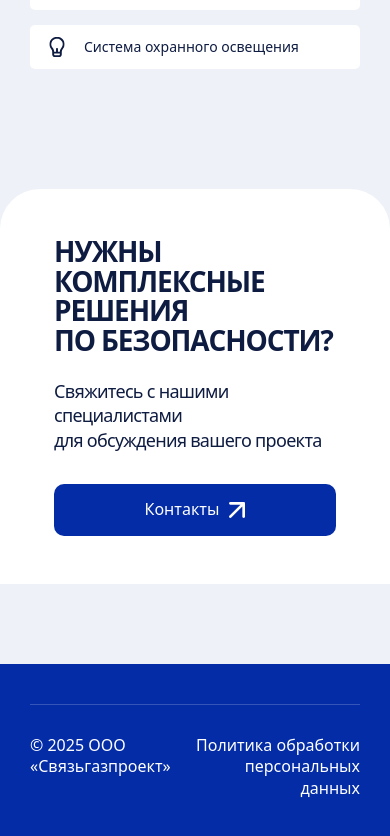
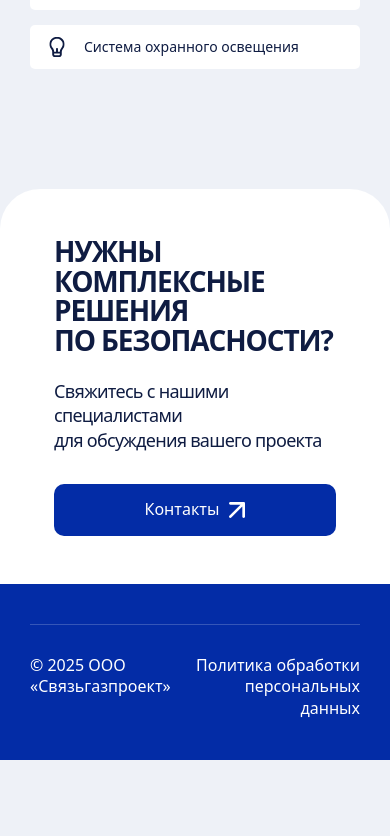
Before and after one commit to mihascor/sgp-site, a Next.js app: page /design in a window 390 px wide. Shown: the part 3141-3977 px from the top of the page. After the commit the page ends 3901 px from the top, so only its background shows below. Built offline with nearby package versions, Linux system fonts and the light colour scheme.

Commit message:
supervision мобилка

```diff
--- a/components/shared/consultation-section/ConsultationSection.module.css
+++ b/components/shared/consultation-section/ConsultationSection.module.css
@@ -81,6 +81,9 @@
 }
 
 @media (max-width: 1199px) {
+  .section {
+    padding-bottom: 0;
+  }
   .card {
     border-radius: 72px 72px 0 0;
   }
@@ -113,7 +116,7 @@
 
 @media (max-width: 767px) {
   .section {
-    padding-bottom: 80px;
+    padding-bottom: 0;
   }
 
   .card {
--- a/sections/supervision/supervision-1.module.css
+++ b/sections/supervision/supervision-1.module.css
@@ -203,10 +203,20 @@
 }
 
 @media (max-width: 768px) {
+  .section {
+    padding: 60px 0 80px;
+  }
   .title {
     font-size: 32px;
   }
-
+  .subtitle {
+    font-size: 24px;
+    margin-bottom: -30px;
+  }
+  .description {
+    font-size: 18px;
+    line-height: 110%;
+  }
   .blockTitle {
     font-size: 32px;
   }
@@ -215,21 +225,3 @@
     grid-template-columns: 1fr;
   }
 }
-
-@media (max-width: 480px) {
-  .description {
-    font-size: 18px;
-  }
-
-  .functionalBlock {
-    padding: 20px;
-  }
-
-  .infoCard {
-    padding: 20px;
-  }
-
-  .card {
-    padding: 20px;
-  }
-}
--- a/sections/supervision/supervision-2.module.css
+++ b/sections/supervision/supervision-2.module.css
@@ -6,7 +6,7 @@
 /* Панель */
 .panel {
   border-radius: 100px;
-  padding: 120px 0; /* важно */
+  padding: 120px 0;
 
   position: relative;
   z-index: 1;
@@ -118,8 +118,13 @@
 }
 
 @media (max-width: 768px) {
+  .section {
+    padding: 0 0 320px;
+  }
   .panel {
+    width: auto;
     padding: 80px 0;
+    border-radius: 30px;
   }
 
   .title {
@@ -127,16 +132,21 @@
   }
 
   .text {
-    font-size: 18px;
+    font-size: 20px;
   }
-}
+  .cardContent h3 {
+    font-size: 24px;
+  }
 
-@media (max-width: 480px) {
+  .cardContent p {
+    font-size: 20px;
+  }
   .cards {
     grid-template-columns: 1fr;
+    width: 100%;
   }
 
   .card {
-    padding: 30px;
+    width: auto;
   }
 }
```
